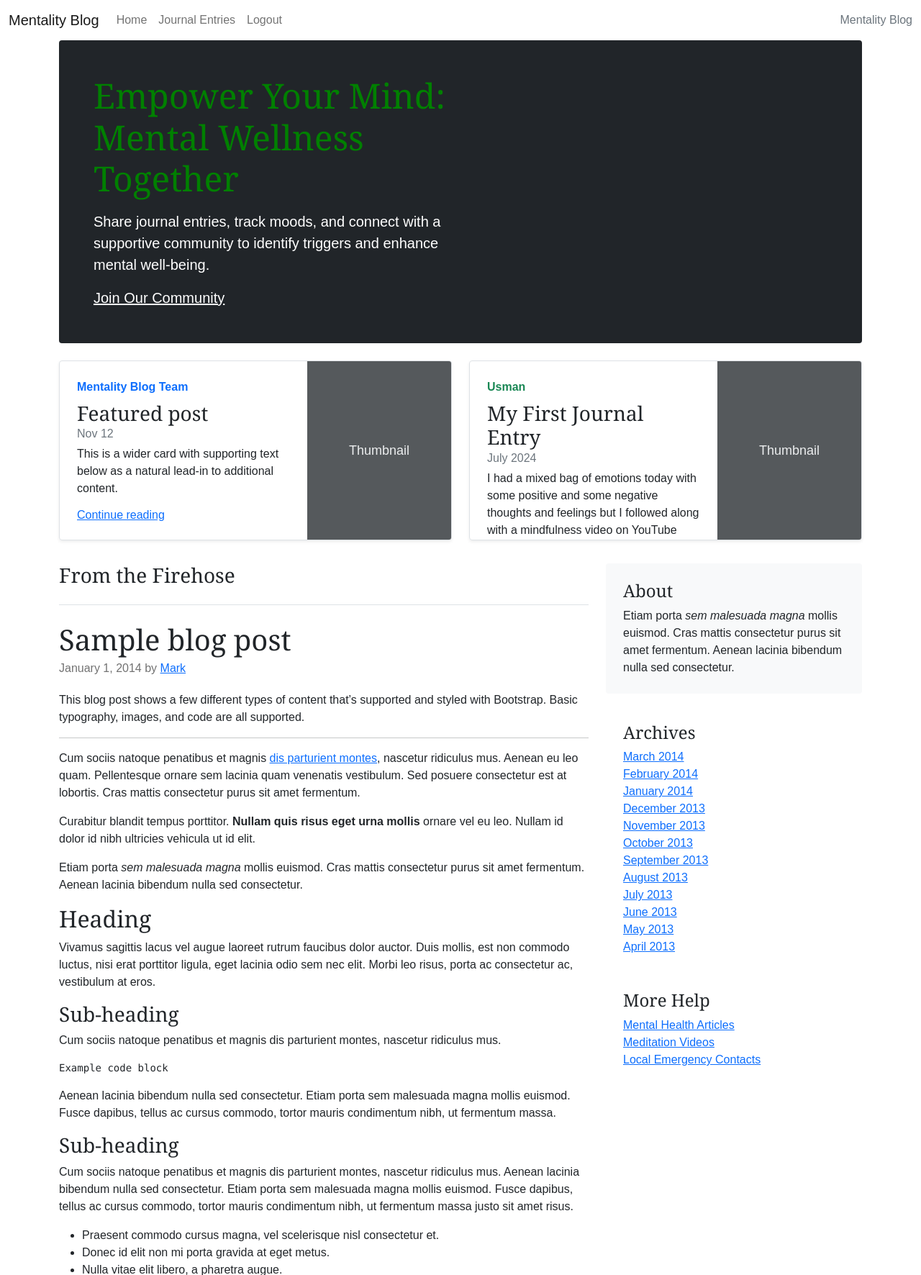
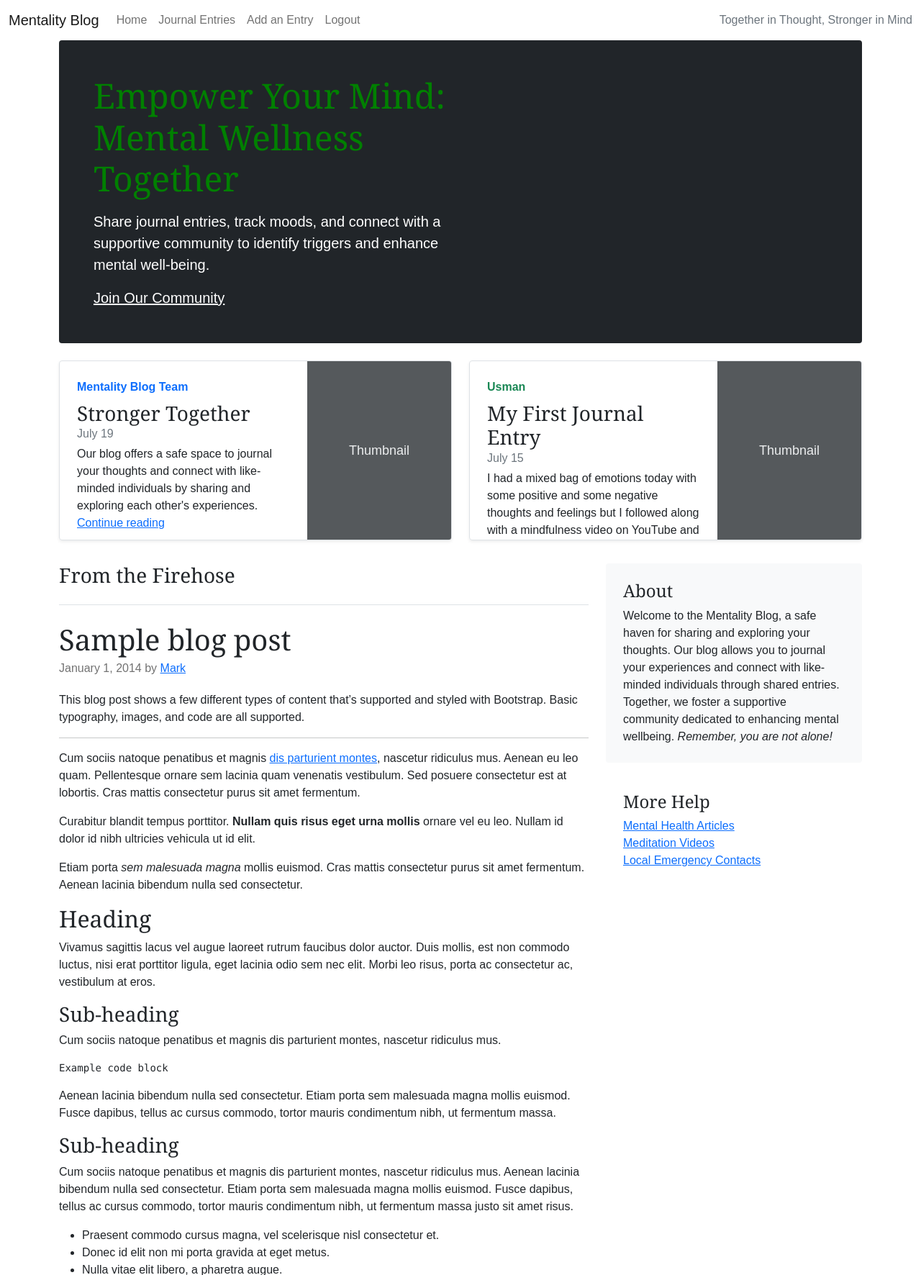
Before and after one commit to UsmanButt1/mh-blog, a Django app: page / in a window 1280 px wide. Shown: the top 1772 px of the page at 72% size. Run offline with Django 4.2, Linux system fonts and the light colour scheme; a user stored in the database is signed in; some libraries are stand-ins or nearby versions; some web fonts are replaced.

Commit message:
Added Update and Delete functionality to complete CRUD and tidied up html pages

```diff
--- a/blog/templates/base.html
+++ b/blog/templates/base.html
@@ -42,10 +42,14 @@
                             href="{% url 'index' %}">Home</a>
                     </li>
                     <li class="nav-item">
-                        <a class="nav-link {% if request.path == organiser_url %}active{% endif %}" aria-current="page"
+                        <a class="nav-link {% if request.path == journalentries_url %}active{% endif %}" aria-current="page"
                             href="{% url 'journalentries' %}">Journal Entries</a>
                     </li>
                     {% if user.is_authenticated %}
+                    <li class="nav-item">
+                        <a class="nav-link {% if request.path == addjournalentry_url %}active{% endif %}" aria-current="page"
+                            href="{% url 'addjournalentry' %}">Add an Entry</a>
+                    </li>
                     <li class="nav-item">
                         <a class="nav-link {% if request.path == logout_url %}active{% endif %}" aria-current="page"
                             href="{% url 'account_logout' %}">Logout</a>
@@ -62,7 +66,7 @@
                     {% endif %}
                 </ul>
                 <span class="navbar-text text-muted">
-                    Mentality Blog
+                    Together in Thought, Stronger in Mind
                 </span>
             </div>
         </div>
@@ -74,11 +78,12 @@
     </main>
     <!-- Footer -->
     <footer class="footer mt-auto py-3 dark-bg">
-        <p class="m-0 text-center text-black">Made by Mohammad Usman Butt</p>
-        <p class="m-0 text-center text-black">Follow us on: <i class="fab fa-facebook-square ms-3"></i>
-            <i class="fab fa-twitter-square ms-3"></i>
-            <i class="fab fa-instagram-square ms-3"></i>
-            <i class="fab fa-youtube-square ms-3"></i>
+        <p class="m-0 text-center text-black">Made by Mentality Blog</p>
+        <p class="m-0 text-center text-black">Follow us on:
+            <a href="https://www.facebook.com" target="_blank"><i class="fab fa-facebook-square ms-3"></i></a>
+            <a href="https://www.twitter.com" target="_blank"><i class="fab fa-twitter-square ms-3"></i></a>
+            <a href="https://www.instagram.com" target="_blank"><i class="fab fa-instagram-square ms-3"></i></a>
+            <a href="https://www.youtube.com" target="_blank"><i class="fab fa-youtube-square ms-3"></i></a>
         </p>
     </footer>
     <script src="https://cdn.jsdelivr.net/npm/bootstrap@5.0.1/dist/js/bootstrap.bundle.min.js"
--- a/blog/templates/index.html
+++ b/blog/templates/index.html
@@ -175,7 +175,7 @@
                 <h1 class="display-4 font-italic">Empower Your Mind: Mental Wellness Together</h1>
                 <p class="lead my-3">Share journal entries, track moods, and connect with a supportive
                     community to identify triggers and enhance mental well-being.</p>
-                <p class="lead mb-0"><a href="#" class="text-white font-weight-bold">Join Our Community</a></p>
+                <p class="lead mb-0"><a href="{% url 'account_signup' %}" class="text-white font-weight-bold">Join Our Community</a></p>
             </div>
         </div>
 
@@ -185,11 +185,12 @@
                     class="row g-0 border rounded overflow-hidden flex-md-row mb-4 shadow-sm h-md-250 position-relative">
                     <div class="col p-4 d-flex flex-column position-static">
                         <strong class="d-inline-block mb-2 text-primary">Mentality Blog Team</strong>
-                        <h3 class="mb-0">Featured post</h3>
-                        <div class="mb-1 text-muted">Nov 12</div>
-                        <p class="card-text mb-auto">This is a wider card with supporting text below as a natural
-                            lead-in to additional content.</p>
-                        <a href="#" class="stretched-link">Continue reading</a>
+                        <h3 class="mb-0">Stronger Together</h3>
+                        <div class="mb-1 text-muted">July 19</div>
+                        <p class="card-text mb-auto">Our blog offers a safe space to journal your thoughts and connect
+                            with like-minded individuals by sharing and exploring each other's experiences.
+                        </p>
+                        <a href="{% url 'journalentries' %}" class="stretched-link">Continue reading</a>
                     </div>
                     <div class="col-auto d-none d-lg-block">
                         <svg class="bd-placeholder-img" width="200" height="250" xmlns="http://www.w3.org/2000/svg"
@@ -209,10 +210,10 @@
                     <div class="col p-4 d-flex flex-column position-static">
                         <strong class="d-inline-block mb-2 text-success">Usman</strong>
                         <h3 class="mb-0">My First Journal Entry</h3>
-                        <div class="mb-1 text-muted">July 2024</div>
+                        <div class="mb-1 text-muted">July 15</div>
                         <p class="mb-auto">I had a mixed bag of emotions today with some positive and some negative thoughts
-                            and feelings but I followed along with a mindfulness video on YouTube and...</p>
-                        <a href="#" class="stretched-link">Continue reading...</a>
+                            and feelings but I followed along with a mindfulness video on YouTube and it really helped.</p>
+                        <a href="{% url 'journalentries' %}" class="stretched-link">Continue reading</a>
                     </div>
                     <div class="col-auto d-none d-lg-block">
                         <svg class="bd-placeholder-img" width="200" height="250" xmlns="http://www.w3.org/2000/svg"
@@ -328,27 +329,20 @@
             <aside class="col-md-4">
                 <div class="p-4 mb-3 bg-light rounded">
                     <h4 class="font-italic">About</h4>
-                    <p class="mb-0">Etiam porta <em>sem malesuada magna</em> mollis euismod. Cras mattis consectetur
-                        purus sit amet fermentum. Aenean lacinia bibendum nulla sed consectetur.</p>
+                    <p class="mb-0">Welcome to the Mentality Blog, a safe haven for sharing and exploring your
+                        thoughts. Our blog allows you to journal your experiences and connect with like-minded
+                        individuals through shared entries. Together, we foster a supportive community dedicated
+                        to enhancing mental wellbeing. <em>Remember, you are not alone!</em></p>
                 </div>
-
-                <div class="p-4">
+                <!-- Future Feature -->
+                <!-- <div class="p-4">
                     <h4 class="font-italic">Archives</h4>
                     <ol class="list-unstyled mb-0">
-                        <li><a href="#">March 2014</a></li>
-                        <li><a href="#">February 2014</a></li>
-                        <li><a href="#">January 2014</a></li>
-                        <li><a href="#">December 2013</a></li>
-                        <li><a href="#">November 2013</a></li>
-                        <li><a href="#">October 2013</a></li>
-                        <li><a href="#">September 2013</a></li>
-                        <li><a href="#">August 2013</a></li>
-                        <li><a href="#">July 2013</a></li>
-                        <li><a href="#">June 2013</a></li>
-                        <li><a href="#">May 2013</a></li>
-                        <li><a href="#">April 2013</a></li>
+                        <li><a href="#">April 2024</a></li>
+                        <li><a href="#">May 2024</a></li>
+                        <li><a href="#">June 2024</a></li>
                     </ol>
-                </div>
+                </div> -->
 
                 <div class="p-4">
                     <h4 class="font-italic">More Help</h4>
--- a/blog/urls.py
+++ b/blog/urls.py
@@ -5,6 +5,6 @@ from django.urls import path
 urlpatterns = [
     path('journalentries/', views.JournalEntryView.as_view(), name='journalentries'),
     path('new/', AddJournalEntry, name='addjournalentry'),
-    path('editjournalentry/<int:pk>/', EditJournalEntry, name='editjournalentry'), # noqa
-    path('delete/<int:pk>/', DeleteJournalEntry, name='deletejournalentry'), # noqa
+    path('editjournalentry/<int:journalentry_id>', views.EditJournalEntry, name='editjournalentry'), # noqa
+    path('delete/<int:journalentry_id>/', views.DeleteJournalEntry, name='deletejournalentry'), # noqa
 ]
--- a/blog/views.py
+++ b/blog/views.py
@@ -1,7 +1,8 @@
 from django.views import generic, View
-from django.shortcuts import render, get_object_or_404, redirect
+from django.shortcuts import render, get_object_or_404, redirect, reverse
 from django.contrib.auth.mixins import LoginRequiredMixin
 from django.contrib import messages
+from django.http import HttpResponseRedirect
 from django.contrib.auth.decorators import login_required
 from .models import JournalEntry
 from .forms import JournalEntryForm
@@ -42,40 +43,42 @@ def AddJournalEntry(request):
 Edit Journal Entry View
 '''
 @login_required
-def EditJournalEntry(request, pk):
-    entry = get_object_or_404(JournalEntry.objects.get(pk=pk))
-
-    if request.user != entry.User:
-        messages.error
-        (request, "You do not have permission to edit this entry")
-        return redirect('edit_journal.html', {'form': form})
+def EditJournalEntry(request, journalentry_id):
+    journalentry = get_object_or_404(JournalEntry, id=journalentry_id)
 
     if request.method == 'POST':
-        form = JournalEntryForm(request.POST, instance=entry)
-        if form.is_valid():
-            form.save()
-            messages.success(request, f"Your journal entry '{entry.title}' has been updated.")
-            return redirect('journalentries')
+        journalentryform = JournalEntryForm(data=request.POST, instance=journalentry)
+
+        if journalentryform.is_valid() and journalentry.user == request.user:
+            journalentry = journalentryform.save(commit=False)
+            journalentry.save()
+            messages.add_message(request, messages.SUCCESS, 'Journal Entry Updated!')
+            return HttpResponseRedirect(reverse('journalentries'))
+        else:
+            messages.add_message(request, messages.ERROR, 'Error Updating Journal Entry!')
     else:
-        form = JournalEntryForm(instance=entry)
-    return render(request, 'edit_journal.html', {'form': form})
+        journalentryform = JournalEntryForm(instance=journalentry)
+
+    context = {'form': journalentryform, 'journalentry': journalentry}
+    return render(request, 'edit_journal_entry.html', context)
 
 '''
 Delete Journal Entry
 '''
 @login_required
-def DeleteJournalEntry(request, pk):
-    entry = get_object_or_404(JournalEntry, pk=pk, user=request.user)
-
-    if request.user != entry.User:
-        messages.error
-        (request, "You do not have permission to edit this entry")
-        return redirect('edit_journal_entry.html', {'form': form})
+def DeleteJournalEntry(request, journalentry_id):
+    journalentry = get_object_or_404(JournalEntry, id=journalentry_id)
 
     if request.method == 'POST':
-        entry.delete()
-        messages.success(request, f"Your journal entry '{entry.title}' has been deleted.")
+        if journalentry.user == request.user:
+            journalentry.delete()
+            messages.add_message(request, messages.SUCCESS, 'Journal entry deleted!')
+        else:
+            messages.add_message(request, messages.ERROR, 'You can only delete your own journal entries!')
         return redirect('journalentries')
+
+    context = {'journalentry': journalentry}
+    return render(request, 'confirm_delete_journal_entry.html', context)
 
 '''
 View Journal Entries
```
Also changed, not shown: blog/models.py (+0 -13 lines), blog/templates/confirm_delete_journal_entry.html (added, +16 -0 lines), blog/templates/delete_journal.html (deleted, +0 -15 lines), blog/templates/edit_journal_entry.html (+13 -22 lines), blog/templates/journal_entries.html (+27 -2 lines), mentalhealth/settings.py (+9 -9 lines), static/assets/js/delete.js (added, +26 -0 lines), db.sqlite3.
